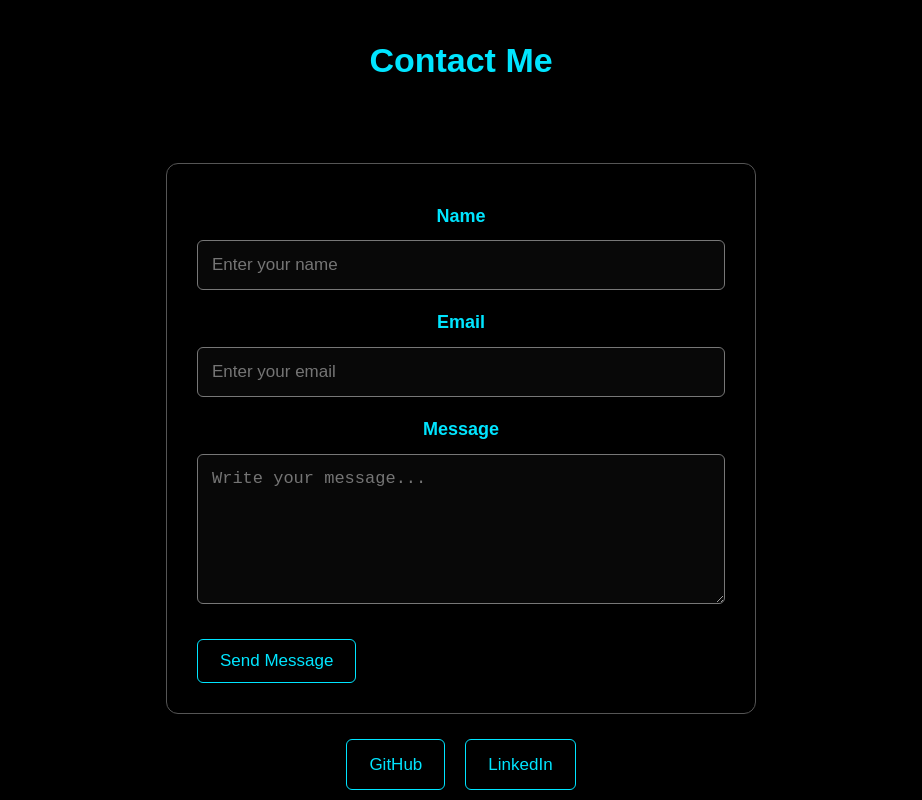
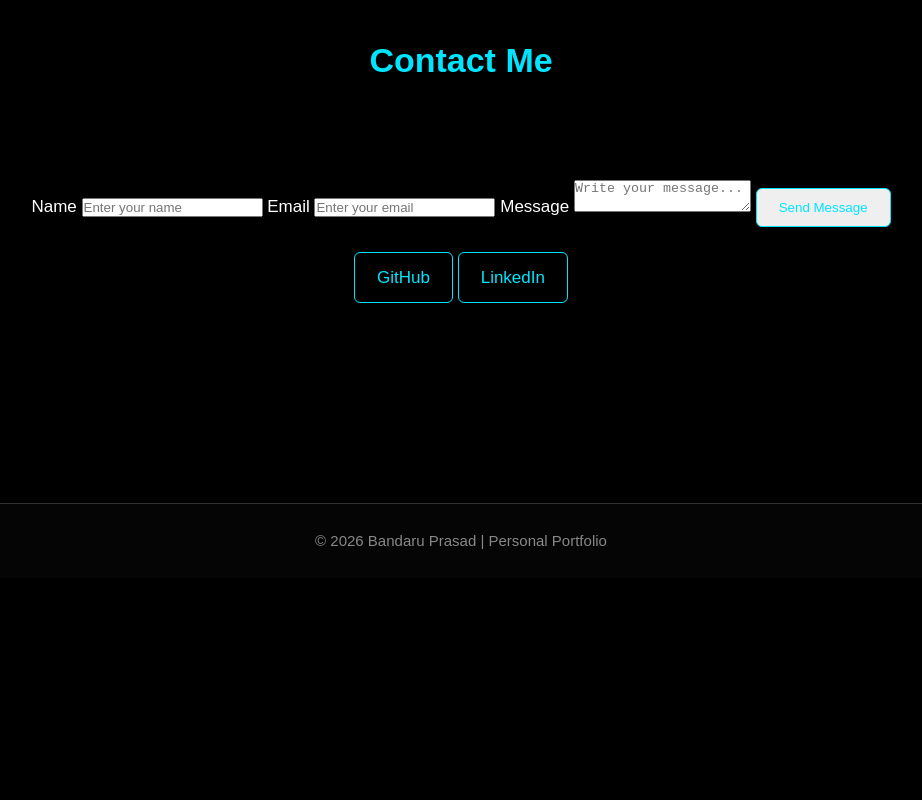
Before and after one commit to bandaruprasad816-byte/portfolio, a plain HTML site: page index.html in a window 1280 px wide. Shown: the part 5200-6000 px from the top of the page, without its empty margins (179-1101 px from the left). After the commit the page ends 5778 px from the top, so only its background shows below. Drawn offline with Linux system fonts and the light colour scheme.

Commit message:
Update style.css

```diff
--- a/style.css
+++ b/style.css
@@ -664,68 +664,3 @@ nav a {
 footer p {
     font-size: 15px;
 }
-
-
-
-/* CONTACT FORM */
-
-.contact-box {
-    max-width: 650px;
-    margin: auto;
-}
-
-.contact-form {
-    display: flex;
-    flex-direction: column;
-    gap: 10px;
-    border: 1px solid #555;
-    border-radius: 12px;
-    padding: 30px;
-}
-
-.contact-form label {
-    font-size: 18px;
-    font-weight: bold;
-    color: #00e5ff;
-    margin-top: 8px;
-}
-
-.contact-form input,
-.contact-form textarea {
-    width: 100%;
-    padding: 14px;
-    font-size: 17px;
-    border: 1px solid #777;
-    border-radius: 6px;
-    background: #080808;
-    color: white;
-    outline: none;
-}
-
-.contact-form input:focus,
-.contact-form textarea:focus {
-    border-color: #00e5ff;
-}
-
-.contact-form textarea {
-    height: 150px;
-    resize: vertical;
-}
-
-.contact-form .btn {
-    background: transparent;
-    cursor: pointer;
-    font-size: 17px;
-    align-self: flex-start;
-}
-
-.social-links {
-    display: flex;
-    justify-content: center;
-    gap: 20px;
-    margin-top: 25px;
-}
-
-.social-links .btn {
-    margin-top: 0;
-}
```
